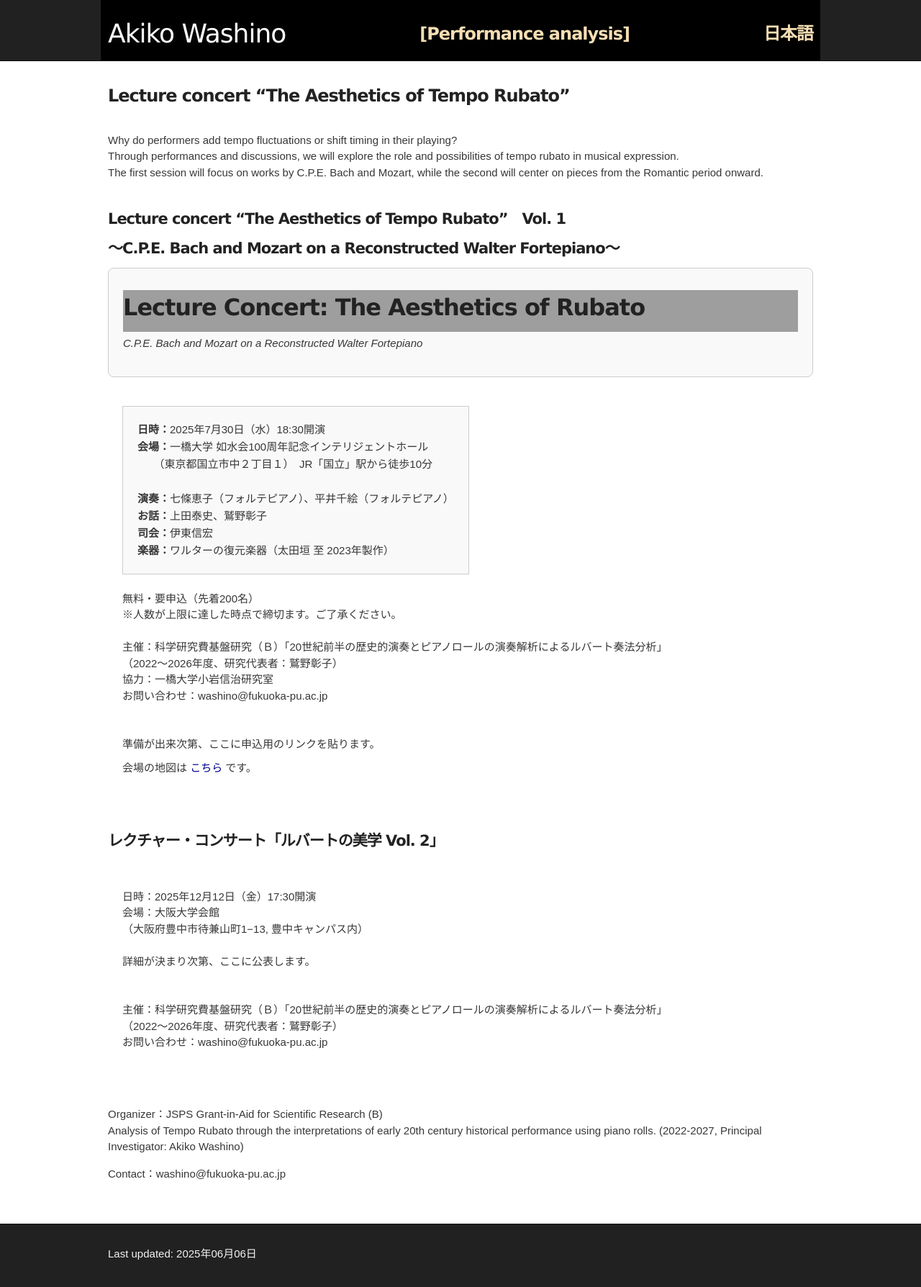
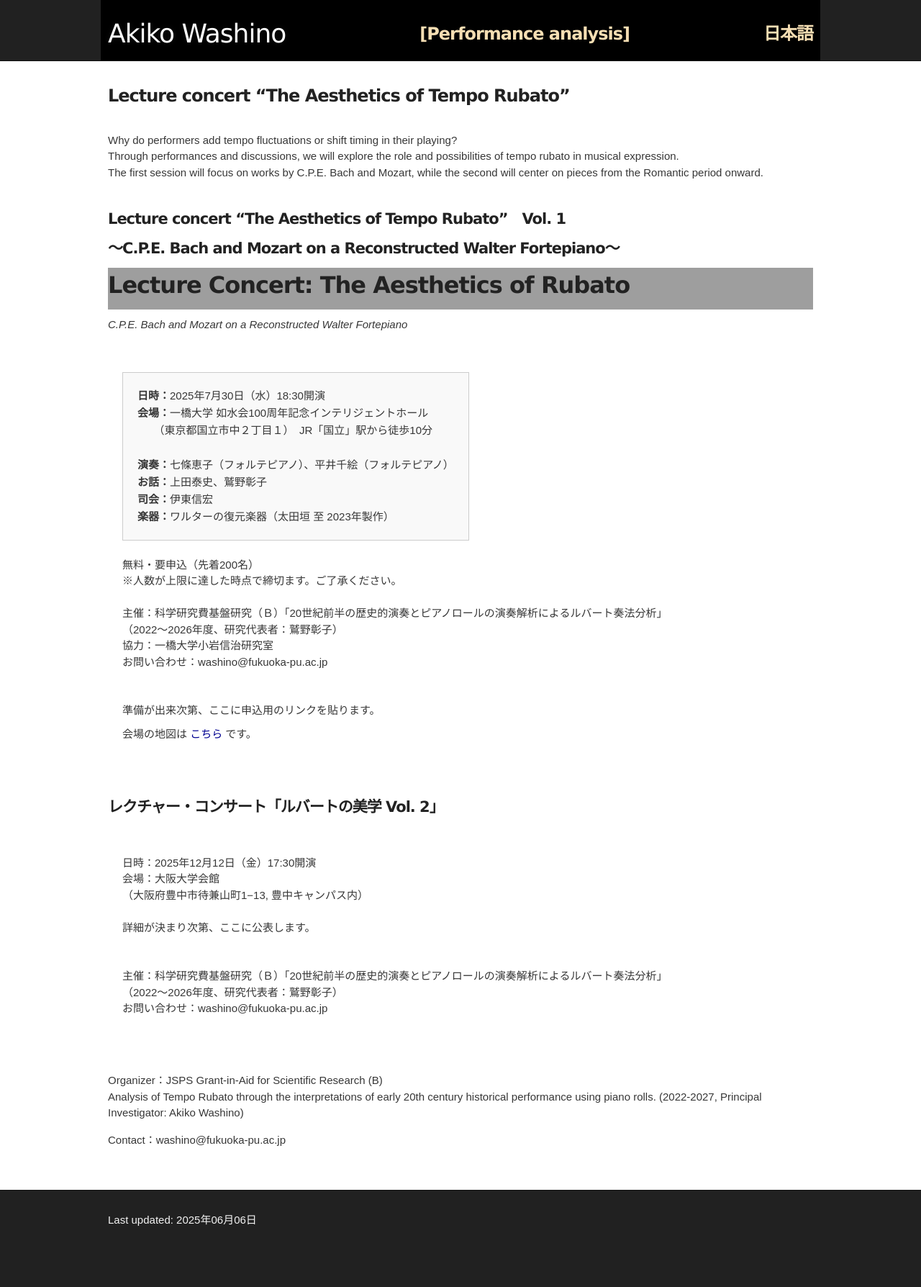
Before and after one commit to akikowashino/akikowashino.github.io, a Jekyll site: the page built from lecture-concert-2025/index-en.md, in a window 1280 px wide. Shown: the whole page at 72% size. Built offline with Jekyll 4.4.1, drawn with Linux system fonts in a browser that asks for light colours; after the commit the page ends 1741 px from its top, so only the background shows below that; grey boxes are pictures that could not be loaded.

Commit message:
Update index-en.md

```diff
--- a/lecture-concert-2025/index-en.md
+++ b/lecture-concert-2025/index-en.md
@@ -17,10 +17,9 @@ The first session will focus on works by C.P.E. Bach and Mozart, while the secon
 ####  **Lecture concert "The Aesthetics of Tempo Rubato"　Vol. 1**<br>
 ####    〜C.P.E. Bach and Mozart on a Reconstructed Walter Fortepiano〜<br>
 
-<div style="padding: 20px; border: 1px solid #ccc; border-radius: 8px; background-color: #f9f9f9;">
-  <h2 style="margin-bottom: 0;">Lecture Concert: The Aesthetics of Rubato</h2>
-  <p style="font-style: italic; margin-top: 5px;">C.P.E. Bach and Mozart on a Reconstructed Walter Fortepiano</p>
-</div>
+<h2>Lecture Concert: The Aesthetics of Rubato</h2>
+<p><em>C.P.E. Bach and Mozart on a Reconstructed Walter Fortepiano</em></p>
+
 
 
 <div style="padding-top:40px; padding-left: 20px">
```
